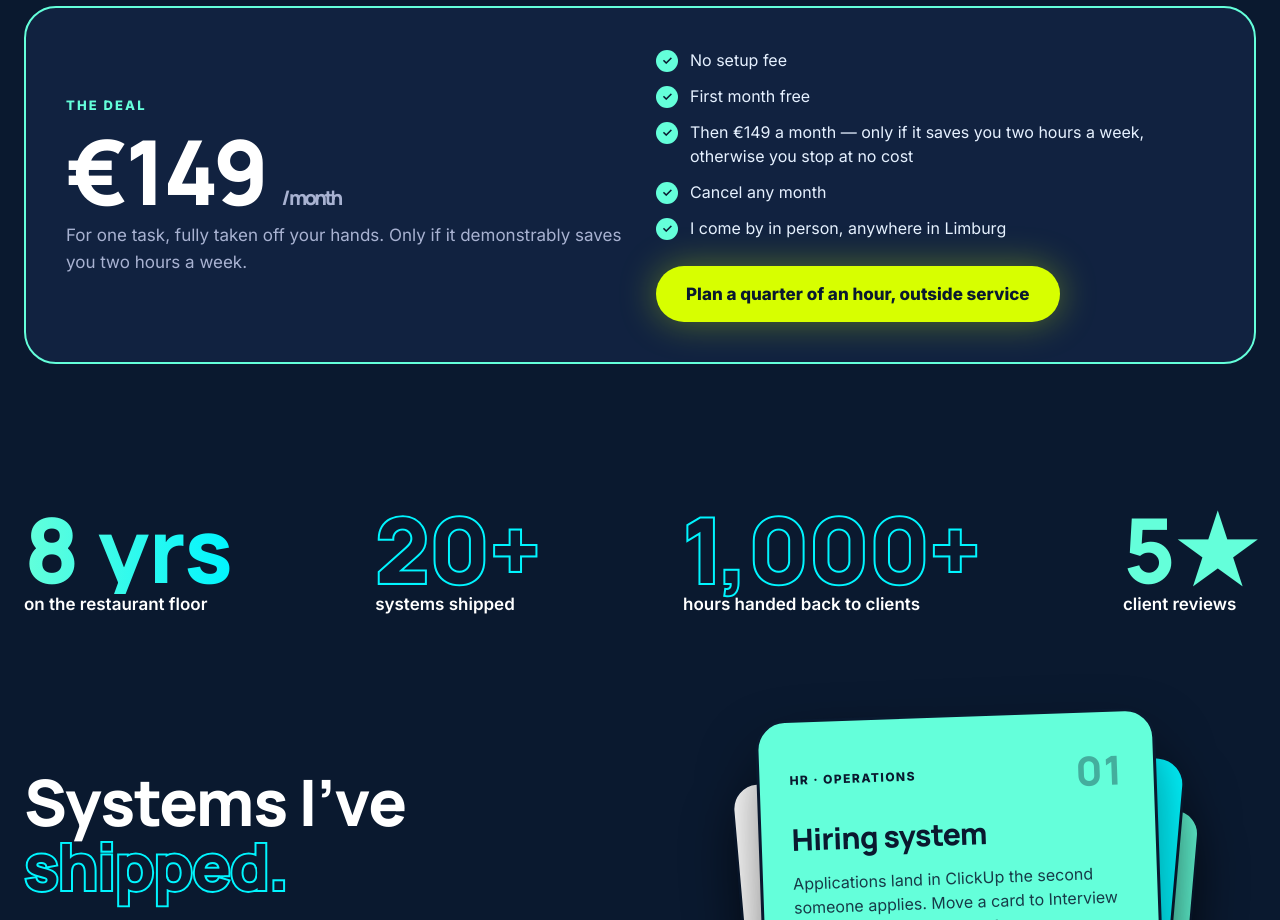
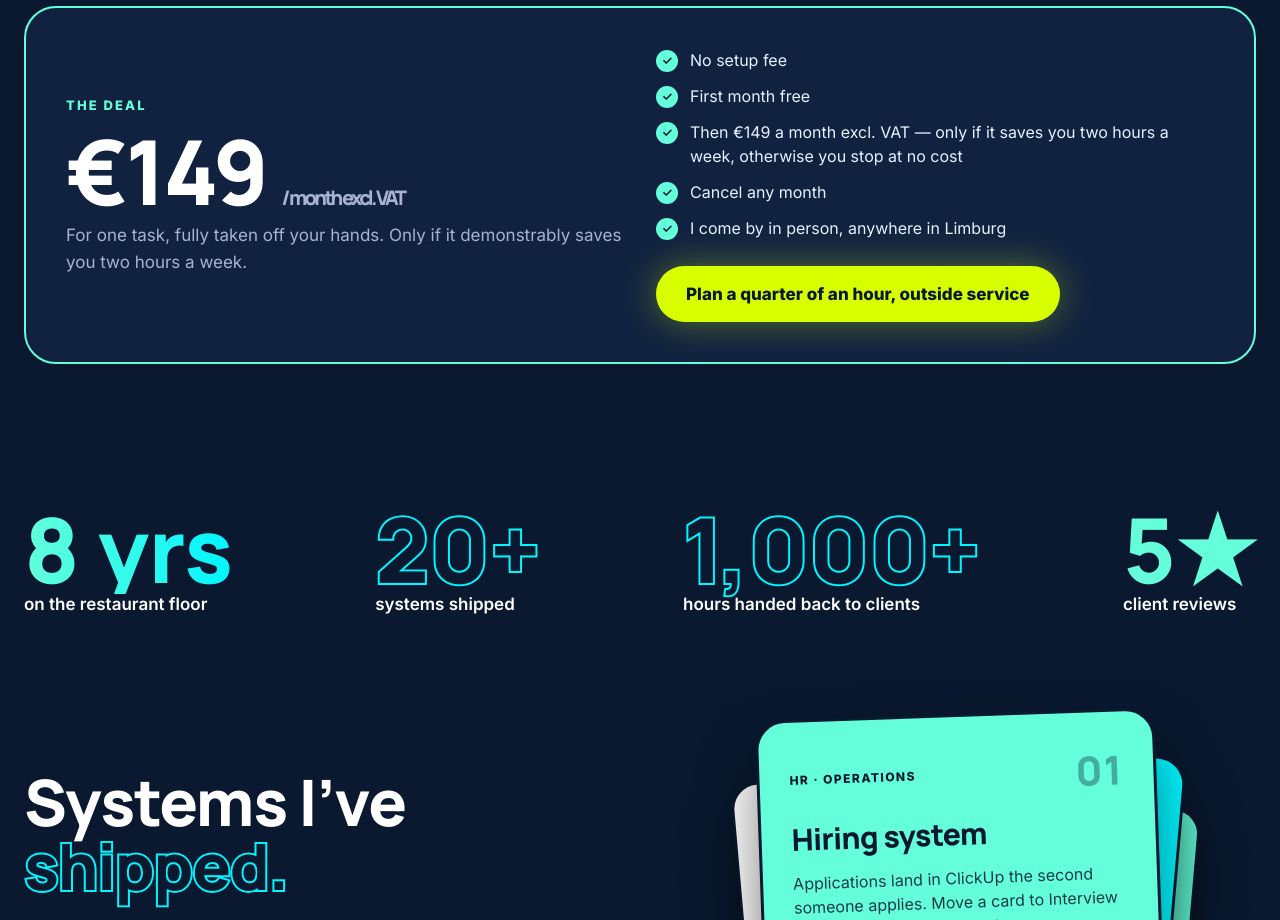
Before and after one commit to sharif-907/optimalloop-site, a plain HTML site: page index.html in a window 1280 px wide. Shown: the part 2680-3600 px from the top of the page. Drawn offline with Linux system fonts and the light colour scheme; no server answers.

Commit message:
Prices are excl. VAT: say so wherever €149 appears
Co-Authored-By: Claude Fable 5.1 <noreply@anthropic.com>

```diff
--- a/i18n.js
+++ b/i18n.js
@@ -574,7 +574,7 @@
 
         // Main offer: one task less per week (2026-11-06)
         'OptimalLoop — One task off your plate, every week · horeca Limburg': 'OptimalLoop — Eén klus minder per week · horeca Limburg',
-        'Pick the task that costs you the most time each week — shift swaps, group requests or the phone during service. Sharif comes by one afternoon and sets it up so it runs by itself. First month free, then €149 a month, only if it saves you two hours a week.': 'Kies de klus die jou elke week de meeste tijd kost — diensten ruilen, groepsaanvragen of de telefoon tijdens de service. Sharif komt een middag langs en zet het zo op dat het vanzelf loopt. Eerste maand gratis, daarna €149 per maand, alleen als het je twee uur per week scheelt.',
+        'Pick the task that costs you the most time each week — shift swaps, group requests or the phone during service. Sharif comes by one afternoon and sets it up so it runs by itself. First month free, then €149 a month excl. VAT, only if it saves you two hours a week.': 'Kies de klus die jou elke week de meeste tijd kost — diensten ruilen, groepsaanvragen of de telefoon tijdens de service. Sharif komt een middag langs en zet het zo op dat het vanzelf loopt. Eerste maand gratis, daarna €149 per maand excl. btw, alleen als het je twee uur per week scheelt.',
         'For restaurant & café owners · Limburg': 'Voor eigenaren van restaurants & cafés · Limburg',
         'One task': 'Eén klus',
         'off your plate.': 'minder.',
@@ -641,18 +641,18 @@
         'After a month, you judge': 'Na een maand oordeel jij',
         'Did it save you two hours a week? Then we continue. If not, you stop, and it costs you nothing.': 'Scheelde het je twee uur per week? Dan gaan we door. Zo niet, dan stop je, en kost het je niets.',
         'The deal': 'De afspraak',
-        '/ month': '/ maand',
+        '/ month excl. VAT': '/ maand excl. btw',
         'For one task, fully taken off your hands. Only if it demonstrably saves you two hours a week.': 'Voor één klus, volledig uit handen genomen. Alleen als het je aantoonbaar twee uur per week scheelt.',
         'No setup fee': 'Geen opstartkosten',
         'First month free': 'Eerste maand gratis',
-        'Then €149 a month — only if it saves you two hours a week, otherwise you stop at no cost': 'Daarna €149 per maand — alleen als het je twee uur per week scheelt, anders stop je zonder kosten',
+        'Then €149 a month excl. VAT — only if it saves you two hours a week, otherwise you stop at no cost': 'Daarna €149 per maand excl. btw — alleen als het je twee uur per week scheelt, anders stop je zonder kosten',
         'Cancel any month': 'Maandelijks opzegbaar',
         'I come by in person, anywhere in Limburg': 'Ik kom gewoon langs, overal in Limburg',
         'ONE TASK LESS.': 'EÉN KLUS MINDER.',
         'EVERY WEEK.': 'ELKE WEEK.',
         'Free · Dutch or English · You leave knowing which task goes first': 'Gratis · Nederlands of Engels · Je weet daarna welke klus als eerste gaat',
         'Start with one task.': 'Begin met één klus.',
-        'The main offer: you pick the task that costs you the most time each week — shift swaps, group requests or the phone during service — and I take it off your hands. First month free, then €149 a month, only if it saves you two hours a week.': 'Het hoofdaanbod: jij kiest de klus die je elke week de meeste tijd kost — diensten ruilen, groepsaanvragen of de telefoon tijdens de service — en ik neem hem uit handen. Eerste maand gratis, daarna €149 per maand, alleen als het je twee uur per week scheelt.',
+        'The main offer: you pick the task that costs you the most time each week — shift swaps, group requests or the phone during service — and I take it off your hands. First month free, then €149 a month excl. VAT, only if it saves you two hours a week.': 'Het hoofdaanbod: jij kiest de klus die je elke week de meeste tijd kost — diensten ruilen, groepsaanvragen of de telefoon tijdens de service — en ik neem hem uit handen. Eerste maand gratis, daarna €149 per maand excl. btw, alleen als het je twee uur per week scheelt.',
         'See how it works →': 'Bekijk hoe het werkt →',
 
         // One next step: a quarter of an hour outside service (2026-11-13)
--- a/index.html
+++ b/index.html
@@ -4,7 +4,7 @@
 <meta charset="utf-8">
 <meta name="viewport" content="width=device-width, initial-scale=1">
 <title>OptimalLoop — One task off your plate, every week · horeca Limburg</title>
-<meta name="description" content="Pick the task that costs you the most time each week — shift swaps, group requests or the phone during service. Sharif comes by one afternoon and sets it up so it runs by itself. First month free, then €149 a month, only if it saves you two hours a week.">
+<meta name="description" content="Pick the task that costs you the most time each week — shift swaps, group requests or the phone during service. Sharif comes by one afternoon and sets it up so it runs by itself. First month free, then €149 a month excl. VAT, only if it saves you two hours a week.">
 <script src="i18n.js"></script>
 <link rel="icon" href="assets/favicon.png">
 <link rel="preconnect" href="https://fonts.googleapis.com">
@@ -241,14 +241,14 @@
     <div class="price">
       <div>
         <span class="eyebrow">The deal</span>
-        <div class="amt" style="margin:12px 0 6px">€149 <small>/ month</small></div>
+        <div class="amt" style="margin:12px 0 6px">€149 <small>/ month excl. VAT</small></div>
         <p style="margin:0;font-size:17px;line-height:1.6;color:var(--muted)">For one task, fully taken off your hands. Only if it demonstrably saves you two hours a week.</p>
       </div>
       <div>
         <ul>
           <li>No setup fee</li>
           <li>First month free</li>
-          <li>Then €149 a month — only if it saves you two hours a week, otherwise you stop at no cost</li>
+          <li>Then €149 a month excl. VAT — only if it saves you two hours a week, otherwise you stop at no cost</li>
           <li>Cancel any month</li>
           <li>I come by in person, anywhere in Limburg</li>
         </ul>
```
Also changed, not shown: services.html (+1 -1 lines).
